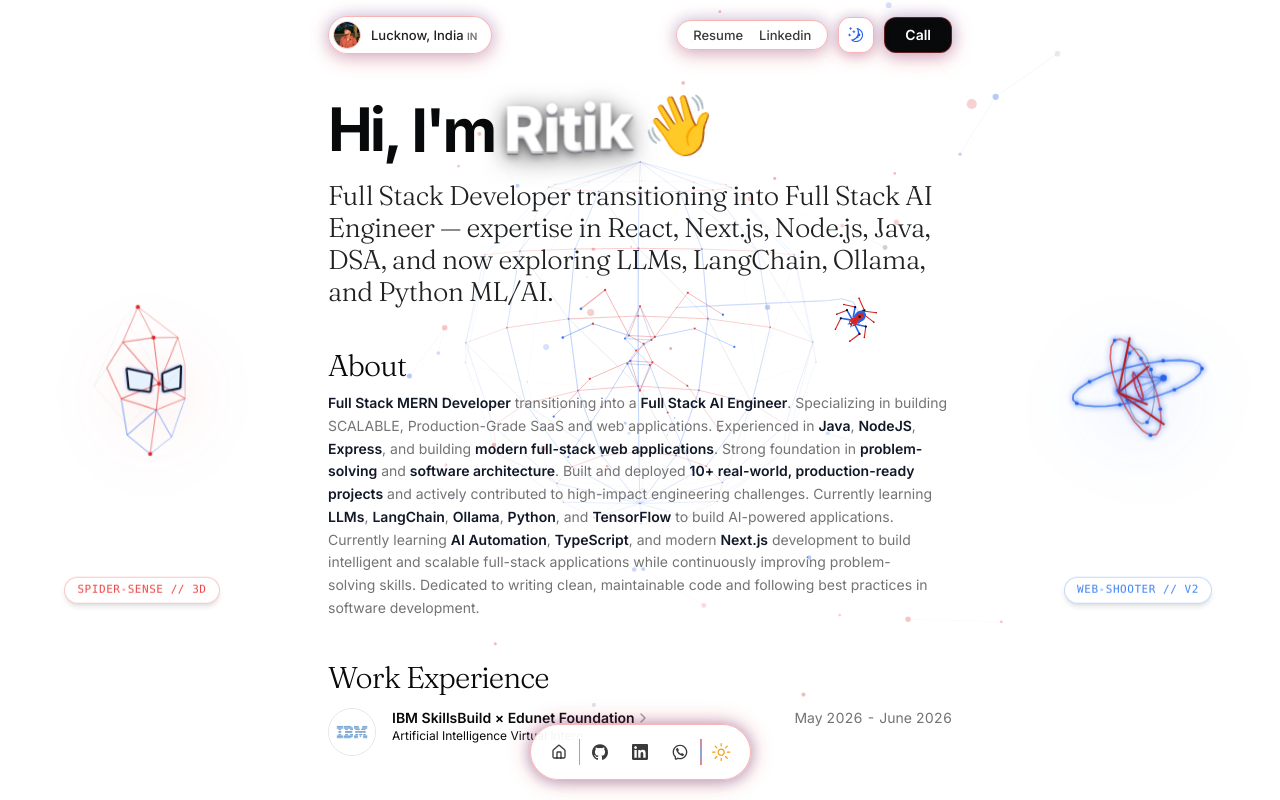
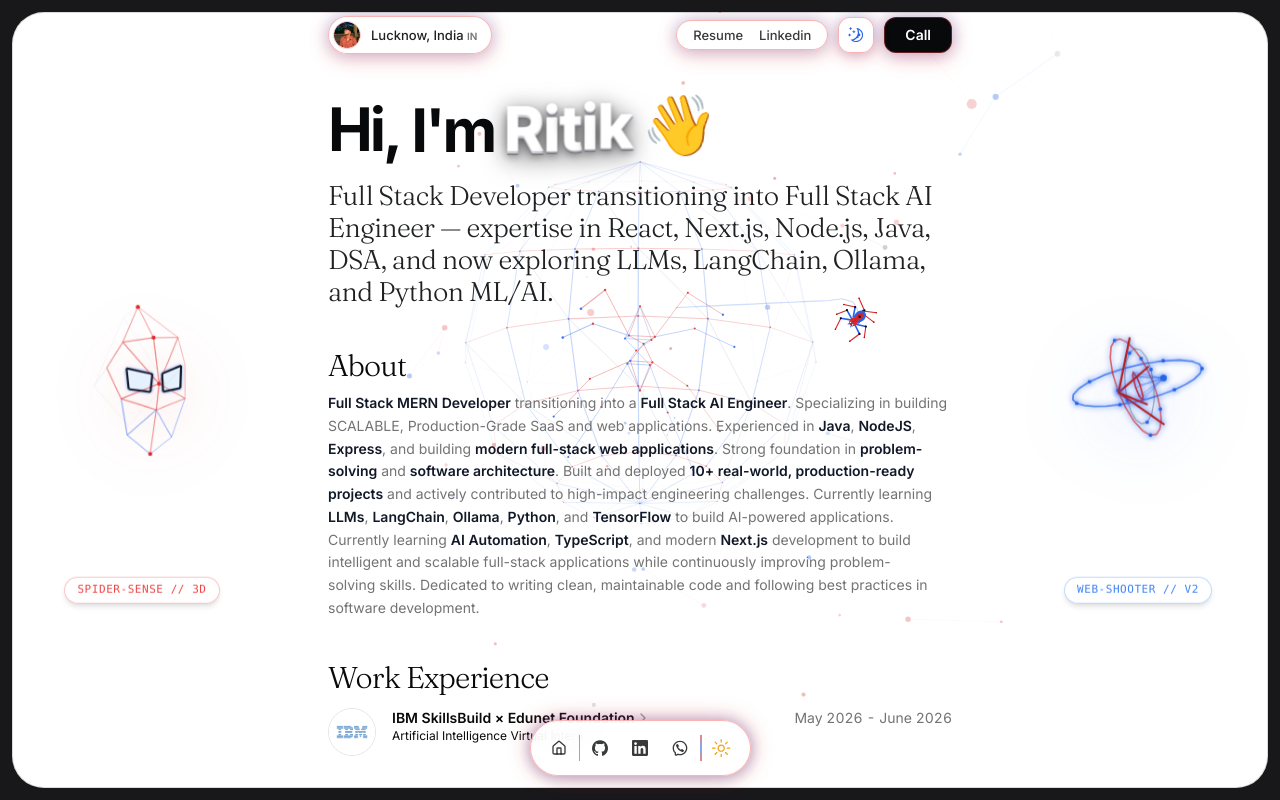
Before and after one commit to RITIKSINGH-DEOS/RS-Portfolio, a Next.js app: page / in a window 1280 px wide. Shown: the top 800 px of the page. Built offline with nearby package versions, Linux system fonts and the light colour scheme.

Commit message:
feat: add framed rounded canvas viewport and adjust dock spacing

```diff
--- a/src/app/globals.css
+++ b/src/app/globals.css
@@ -183,19 +183,17 @@
 /* ========================================================
    SPIDER-MAN THEMED CUSTOM SCROLLBAR
    ======================================================== */
-/* Modern Firefox standard */
+/* Modern Firefox & Chromium standard: Hide native window scrollbar for seamless framed canvas */
 * {
-  scrollbar-width: thin;
-  scrollbar-color: #dc2626 transparent;
+  scrollbar-width: none !important;
+  -ms-overflow-style: none !important;
 }
 
-.dark * {
-  scrollbar-color: #ef4444 transparent;
-}
-
-/* Chrome, Edge, Safari, Opera (Webkit) - Ultra-thin Vertical only */
+/* Chrome, Edge, Safari, Opera (Webkit) - Seamless bezel */
 ::-webkit-scrollbar {
-  width: 4px;
+  display: none !important;
+  width: 0 !important;
+  height: 0 !important;
 }
 
 /* Hide and remove horizontal scrollbar completely */
--- a/src/app/layout.tsx
+++ b/src/app/layout.tsx
@@ -6,6 +6,7 @@
 import { SpiderCanvas } from "@/components/spider-canvas";
 import { ThemeProvider } from "@/components/theme-provider";
 import { TopNav } from "@/components/top-nav";
+import { RoundedCanvasFrame } from "@/components/rounded-canvas-frame";
 import { TooltipProvider } from "@/components/ui/tooltip";
 import { DATA } from "@/data/resume";
 import { cn } from "@/lib/utils";
@@ -82,6 +83,7 @@
               <Navbar />
               <ScrollToTop />
               <SpiderCanvas />
+              <RoundedCanvasFrame />
             </SmoothScrollProvider>
           </TooltipProvider>
         </ThemeProvider>
--- a/src/components/navbar.tsx
+++ b/src/components/navbar.tsx
@@ -13,7 +13,7 @@
 
 export default function Navbar() {
   return (
-    <div className="pointer-events-none fixed inset-x-0 bottom-1 sm:bottom-2 z-50 mx-auto flex justify-center items-center py-3">
+    <div className="pointer-events-none fixed inset-x-0 bottom-2 sm:bottom-3 z-50 mx-auto flex justify-center items-center py-2 sm:py-3">
       <Dock className="z-50 pointer-events-auto relative mx-auto flex h-14 items-center px-2 rounded-full bg-background/90 backdrop-blur-xl border border-red-500/40 dark:border-blue-500/40 shadow-[0_0_22px_rgba(220,38,38,0.38),0_0_14px_rgba(37,99,235,0.32),0_4px_16px_rgba(0,0,0,0.09)] dark:shadow-[0_0_26px_rgba(220,38,38,0.55),0_0_18px_rgba(37,99,235,0.5)] hover:shadow-[0_0_32px_rgba(220,38,38,0.7),0_0_22px_rgba(37,99,235,0.6)] hover:border-red-500/60 dark:hover:border-blue-400/60 transition-[background-color,border-color,box-shadow] duration-300">
         {DATA.navbar.map((item) => (
           <DockIcon key={item.href}>
--- /dev/null
+++ b/src/components/rounded-canvas-frame.tsx
@@ -0,0 +1,14 @@
+"use client";
+
+import React from "react";
+
+export function RoundedCanvasFrame() {
+  return (
+    <div
+      aria-hidden="true"
+      className="pointer-events-none fixed inset-0 z-[45] p-2 sm:p-3 select-none"
+    >
+      <div className="w-full h-full rounded-2xl sm:rounded-3xl md:rounded-[32px] border border-black/15 dark:border-white/15 shadow-[0_0_0_9999px_#18181b] dark:shadow-[0_0_0_9999px_#000000]" />
+    </div>
+  );
+}
```
